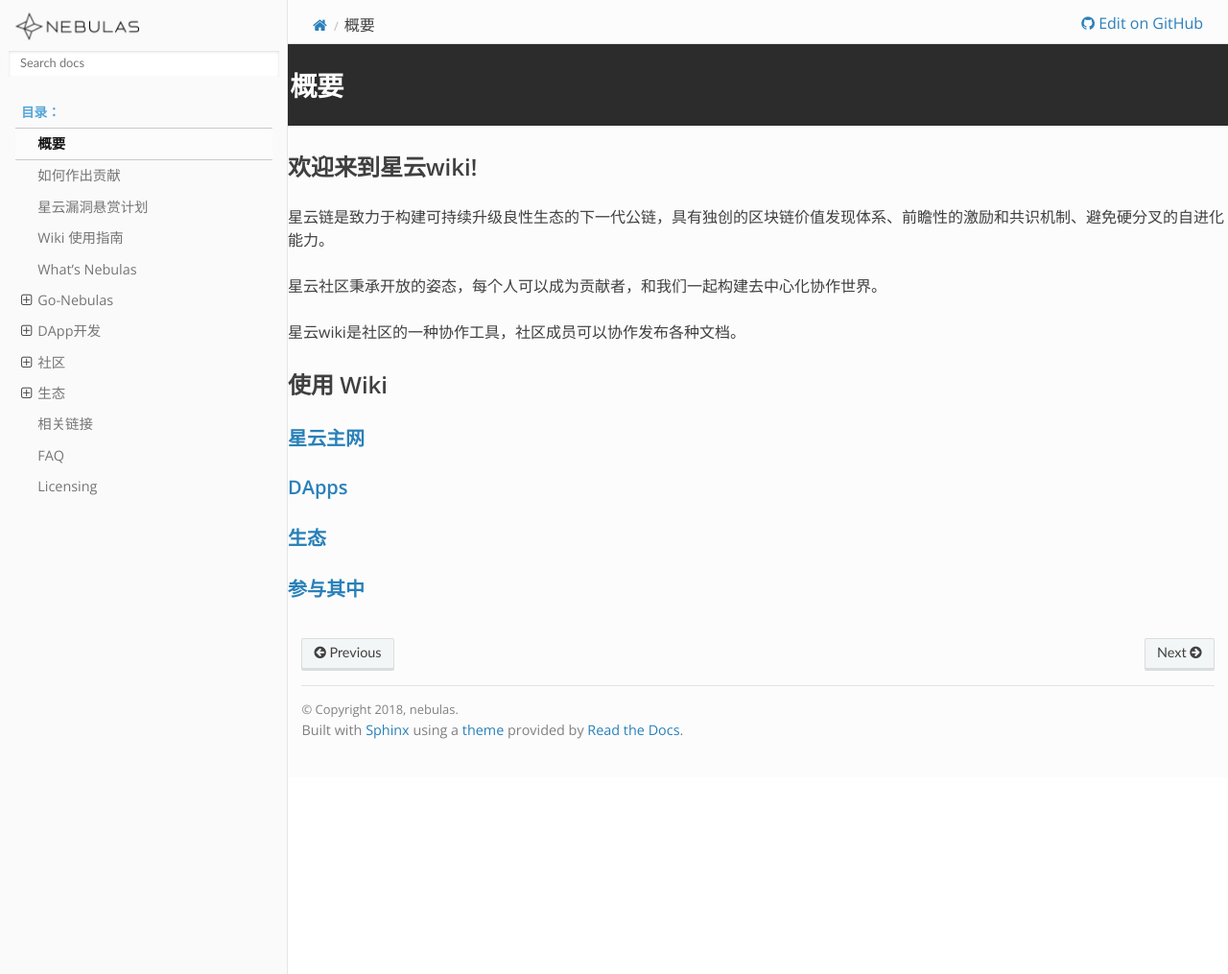
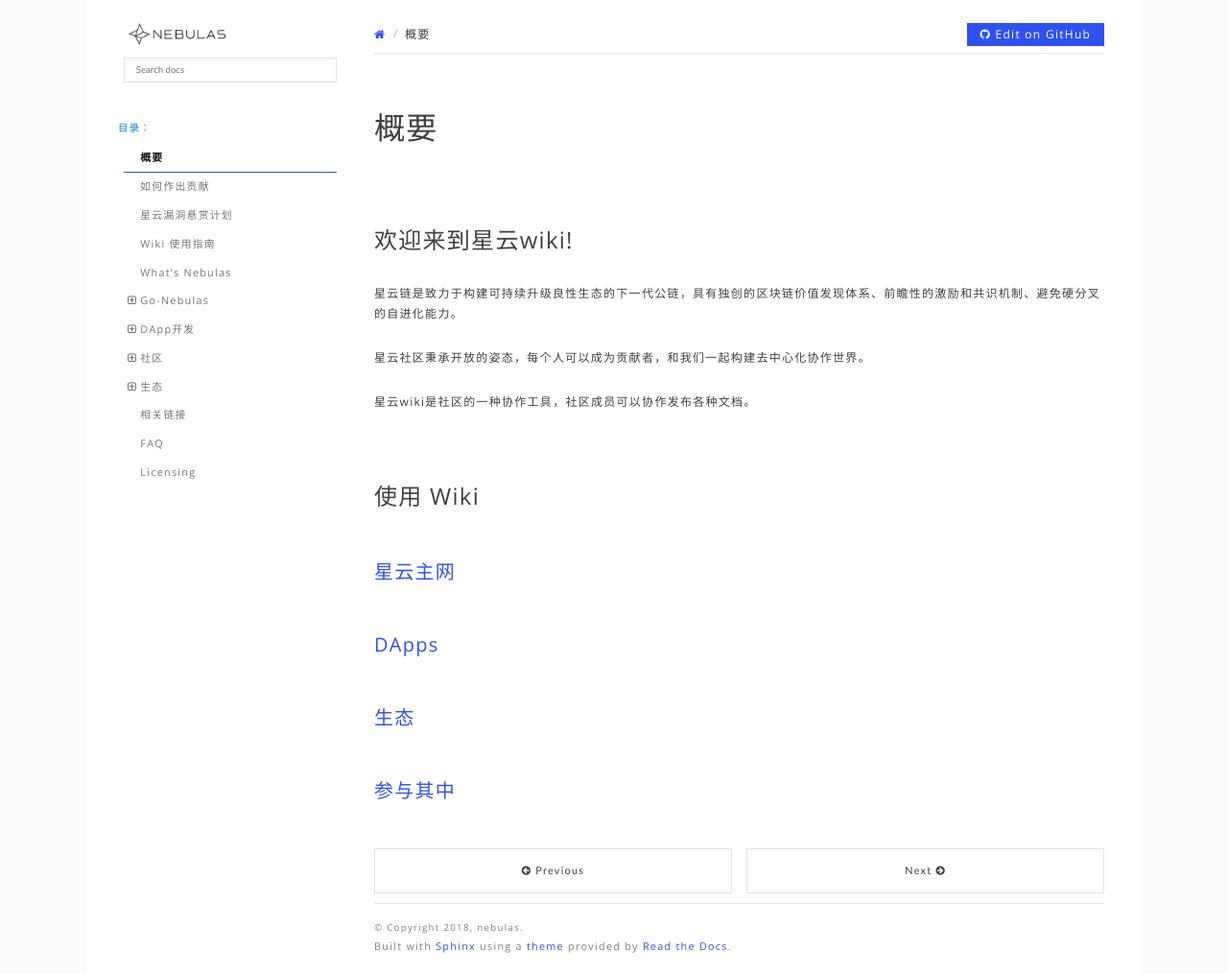
Before and after one commit to nebulasio/nebdocs, a Sphinx documentation site: the page built from docs/overview.md, in a window 1280 px wide and 1015 px high. Shown: the whole window at 96% size. Built offline with Sphinx 7.4.7 and the Read the Docs theme 2.0.0, drawn with Linux system fonts in a browser that asks for light colours; pages that are not in the unit, such as notebooks, are missing from menus.

Commit message:
update style (zh)

```diff
--- a/docs/_static/css/custom.css
+++ b/docs/_static/css/custom.css
@@ -1,30 +1,54 @@
 /* Global Default Settings */
 
-@import url('https://fonts.googleapis.com/css?family=Open+Sans:400,600');
+@import url('https://fonts.googleapis.com/css?family=Open+Sans:300,400');
 
-body, h1, h2, .rst-content .toctree-wrapper p.caption, h3, h4, h5, h6, legend {
+body, h1, h2, .rst-content .toctree-wrapper p.caption, h3, h4, h5, h6, legend, p {
 	font-family: 'Open Sans', 'Helvetica Neue',Helvetica,arial,sans-serif;
+    line-height: 1.8;
+    letter-spacing: 0.08rem;
+    font-size: 12px;
+    font-weight: 200;
 }
 
 h1, h2, .rst-content .toctree-wrapper p.caption, h3, h4, h5, h6, legend {
-	font-weight: 600;
+	font-weight: 500;
 }
 
+a,a:visited {
+	color: #3051F2;
+	border-bottom: 1px solid #fff;
+}
+a:hover {
+	color: #3051F2;
+	border-bottom: 1px solid  #3051F2;
+	transition: border-bottom-color 0.3s ease-in-out;
+}
+
+.wy-grid-for-nav {
+	max-width: 1100px;
+	position: relative;
+	margin: 0 auto;
+}
 
 /* two columns */
 /* left - sidebar */
 
 .wy-nav-side {
-	background: #fafafa;
-	border-right: 1px solid #e6e6e6;
+	background: #fff;
+	position: absolute;
 }
 
 /* left - logo & search bar */
 
+.wy-side-scroll {
+	width: auto;
+}
+
 .wy-side-nav-search {
 	margin-bottom: 0;
-	padding: 0.5em;
-	background: #fafafa;
+	padding: 1.618em 3.236em;
+	background: #fff;
+	width: auto;
 }
 
 .wy-side-nav-search>a, .wy-side-nav-search .wy-dropdown>a {
@@ -37,8 +61,9 @@
 }
 
 .wy-side-nav-search input[type=text] {
-	border-color: #fafafa;
+	border-color: #e1e4e5;
 	border-radius: 0;
+	box-shadow: none;
 }
 
 /* left - menu */
@@ -50,11 +75,15 @@
 
 .wy-menu-vertical a:hover {
 	color: #151515;
-	background: #ededed;
+	background: #fff
+}
+
+.wy-menu-vertical p.caption {
+	padding: 0 3.236em;
 }
 
 .wy-menu-vertical > ul {
-	padding: 0 1em;
+	padding: 0 3.236em;
 }
 
 .wy-menu-vertical li.current {
@@ -69,14 +98,22 @@
 
 .wy-menu-vertical li.on a, .wy-menu-vertical li.current>a {
 	padding: 0.5em 1.618em;
+	border-color: #fff;
 }
 
 .wy-menu-vertical li.current a:hover {
-	background: #ededed;
+	background: #fff;
+}
+
+.wy-menu-vertical li.toctree-l1.current>a {
+	border-top-color: #fff;
+	border-bottom-color: #3051F2;
+	background: #fff;
 }
 
 .wy-menu-vertical li.toctree-l2.current>a {
     padding: 0.5em 2.427em;
+    border-color: #fff;
 }
 
 .wy-menu-vertical li.toctree-l2.current>a, .wy-menu-vertical li.toctree-l2.current li.toctree-l3>a {
@@ -102,29 +139,45 @@
 /* right - top navbar */
 
 .wy-breadcrumbs {
-	padding: 0 1.618em 0.5em 1.618em;
+	padding: 0 0 0.5em 0;
 }
 
 .wy-nav-content {
-	padding: 0.5em 0 1.618em 0;
-	max-width: 100%;
+	padding: 1.618em 3.236em 1.618em 0;
+
 }
+
+.wy-breadcrumbs li.wy-breadcrumbs-aside a.fa-github {
+	background:#3051f2;
+	color: #fff;
+	padding: 6px 14px;
+}
+.wy-breadcrumbs li.wy-breadcrumbs-aside a.fa-github:hover {
+	background: #000;
+}
+
 
 /* right - content */
 
+h1 {
+	padding: 1em 0 0 0;
+	font-size: 2rem;
+}
+h2 {
+	font-size: 1.5rem;
+	padding-top: 2.6rem;
+}
+h3 {
+	font-size: 1.25rem;
+	padding-top: 1rem;
+}
+h4 {
+	font-style: 1.15rem;
+	padding-top: 0.5rem;
+}
 hr {
 	margin: 0;
-}
-
-.section {
-	padding: 0 1.618em;
-}
-
-h1 {
-	background: #2c2c2c;
-	color: #fff;
-	padding: 0.8em 1em;
-	margin: 0 -1.618em 1rem -1.618rem;
+	margin-bottom: 1rem;
 }
 
 .wy-plain-list-disc, .rst-content .section ul, .rst-content .toctree-wrapper ul, article ul {
@@ -132,22 +185,31 @@
 }
 
 .rst-content blockquote {
-	border: 1px solid #e6e6e6;
-	background: #f9fafa;
-	padding: 1em;
 	margin-left: 0;
+	color: #999;
+	padding: 0.5rem 0 0.5rem 3rem;
+	border-left: 2px solid #e1e4e5;
 }
 
 #search-results {
 	padding: 1em 1.618em;
 }
 
+.highlight  {
+	background:  #fcfcfc;
+}
+
+table td {
+	border: 1px solid #e1e4e5;
+	padding: 6px;
+}
+
 /* right - footer */
 
 footer {
-	padding: 1em;
 	font-size: 1rem;
 	font-size: 0.9em;
+	margin-top: 2.6rem;
 }
 footer p {
 	margin-bottom: 0;
@@ -157,6 +219,143 @@
 .rst-footer-buttons {
 	padding-bottom: 1em;
 }
+
+.btn-neutral {
+	width: 49%;
+	padding: 1rem 0;
+	background: #fff !important;
+	border-radius: 0;
+	box-shadow: none;
+	border: 1px solid #e1e4e5;
+}
+a.btn-neutral {
+	border-bottom-color: #e1e4e5;
+}
+a.btn-neutral:hover {
+	background: #fff !important;
+	border-color: #3051F2;
+	transition: border-color 0.3s ease-in-out;
+	color: #3051F2;
+}
+
+
+
+
+
+/* homepage */
+#nebulas-wiki.section {
+	padding: 0;
+}
+
+span#nebulas-wiki {
+	display: none;
+}
+
+#nebulas-wiki h1 {
+
+}
+
+#welcome-to-the-open-source-nebulas-wiki.section {
+
+}
+
+#welcome-to-the-open-source-nebulas-wiki h2 {
+	padding-bottom: 3rem;
+}
+
+#use-wiki.section {
+	margin: 0 auto;
+	padding-top: 3rem;
+}
+
+#use-wiki.section #mainnet.section, #use-wiki.section #dapps.section, #use-wiki.section #ecosystem.section,
+#use-wiki.section #id1.section, #use-wiki.section #id2.section,
+#use-wiki.section #id3.section {
+    width: 30%;
+    display: block;
+    border: 1px solid #cbcbcb;
+    padding: 235px 0 30px 0;
+    float: left;
+    margin-right: 3%;
+    margin-bottom: 2rem;
+}
+
+#use-wiki.section .section:hover {
+	box-shadow: 0 0 45px 0 rgba(14,15,18,0.13);
+}
+
+#use-wiki.section .section h3 {
+	padding: 0 2rem;
+}
+
+#use-wiki.section .section a.reference {
+    display: block;
+    border: 1px solid #000;
+    height: 2.6rem;
+    line-height: 2.6rem;
+    text-align: center;
+    color: #000;
+    font-weight: normal;
+    font-size: 1rem;
+    background-size: 165px 165px;
+}
+
+#use-wiki.section .section a.reference:hover {
+	background: #000;
+	color: #fff;
+}
+
+#use-wiki.section .section a.headerlink {
+	display: none;
+}
+
+#use-wiki.section #mainnet.section,
+#use-wiki.section #id1.section {
+	background: #fff url(https://raw.githubusercontent.com/nebulasio/nebdocs/master/docs/resources/overview/icon-mainnet.png) no-repeat 50% 30px;
+}
+
+#use-wiki.section #dapps.section,
+#use-wiki.section #id2.section {
+	background: #fff url(https://raw.githubusercontent.com/nebulasio/nebdocs/master/docs/resources/overview/icon-dapps.png) no-repeat 50% 30px;
+}
+
+#use-wiki.section #ecosystem.section,
+#use-wiki.section #id3.section {
+	background: #fff url(https://raw.githubusercontent.com/nebulasio/nebdocs/master/docs/resources/overview/icon-eco.png) no-repeat 50% 30px;
+}
+
+#use-wiki.section #get-involved.section,
+#use-wiki.section #id4.section {
+    clear: left;
+    background: #f7f7f7 url(https://github.com/nebulasio/nebdocs/blob/master/docs/resources/overview/icon-contribute.png?raw=ture) no-repeat 100% 0;
+    padding: 2em 1.618em;
+    margin: 2em 0;
+}
+
+#use-wiki.section #get-involved.section:hover,
+#use-wiki.section #id4.section:hover
+ {
+	box-shadow: none;
+}
+
+#use-wiki.section #get-involved.section a.reference,
+#use-wiki.section #id4.section a.reference {
+	display: inline-block;
+	padding: 0 3rem;
+}
+
+#use-wiki.section #id4.section .toctree-wrapper,
+#use-wiki.section #id4.section ul.simple{
+	display: none;
+}
+
+
+@media screen and (min-width: 1100px) {
+	.wy-nav-content {
+		background: #fff;
+	}
+}
+
 
 
 /* mobile */
@@ -171,7 +370,93 @@
 }
 
 @media screen and (max-width: 768px) {
+    .wy-nav-side {
+    	position: fixed;
+    }
+    .wy-grid-for-nav {
+    	position: absolute;
+    }
 	.wy-nav-content-wrap .wy-nav-content {
-		padding: 0.5em 0 1.618em 0;
+
+	}
+	#use-wiki.section #mainnet.section, #use-wiki.section #dapps.section, #use-wiki.section #ecosystem.section,
+	#use-wiki.section #id1.section, #use-wiki.section #id2.section,
+	#use-wiki.section #id3.section {
+		width: 100%;
+		margin-right: 0;
+		float: none;
+	}
+	#welcome-to-the-open-source-nebulas-wiki h2 {
+		max-width: 100%;
+		padding-right: 0;
+		padding-bottom: 0;
+		float: none;
 	}
 }
+
+
+
+/* ratio 2 */
+
+@media (-webkit-min-device-pixel-ratio: 2) {
+	#use-wiki.section #mainnet.section,
+	#use-wiki.section #id1.section {
+		background-image: url(https://raw.githubusercontent.com/nebulasio/nebdocs/master/docs/resources/overview/icon-mainnet@2x.png);
+	    background-size: 165px 165px;
+	}
+	#use-wiki.section #dapps.section,
+	#use-wiki.section #id2.section {
+		background-image: url(https://raw.githubusercontent.com/nebulasio/nebdocs/master/docs/resources/overview/icon-dapps@2x.png);
+	    background-size: 165px 165px;
+	}
+	#use-wiki.section #ecosystem.section,
+	#use-wiki.section #id3.section {
+		background-image: url(https://raw.githubusercontent.com/nebulasio/nebdocs/master/docs/resources/overview/icon-eco@2x.png);
+	    background-size: 165px 165px;
+	}
+	#use-wiki.section #get-involved.section,
+	#use-wiki.section #id4.section {
+		background-image: url(https://raw.githubusercontent.com/nebulasio/nebdocs/master/docs/resources/overview/icon-contribute@2x.png?raw=ture);
+	    background-size: 411px 190px;
+	}
+}
+
+
+
+/* version bar */
+.rst-versions {
+	width: 100%;
+	background: #fff;
+	border-top: 1px solid #e1e4e5;
+	color: #999;
+}
+
+.rst-versions .fa-book {
+	padding: 6px 0 0 0;
+}
+
+.rst-versions .rst-other-versions dd a {
+	padding: 6px 1rem 6px 0;
+	color: #3051F2;
+}
+
+
+/* ads */
+.ethical-dark-theme .ethical-sidebar {
+	background: #fff;
+	border-color: #fff;
+	color: #b3b3b3;
+}
+
+
+.ethical-sidebar, .ethical-footer {
+	background-color: #fff;
+	border-color: #fff;
+
+}
+
+
+.wy-nav-side .ethical-rtd {
+	width: auto;
+	padding: 0 3.236em;
+}
```
